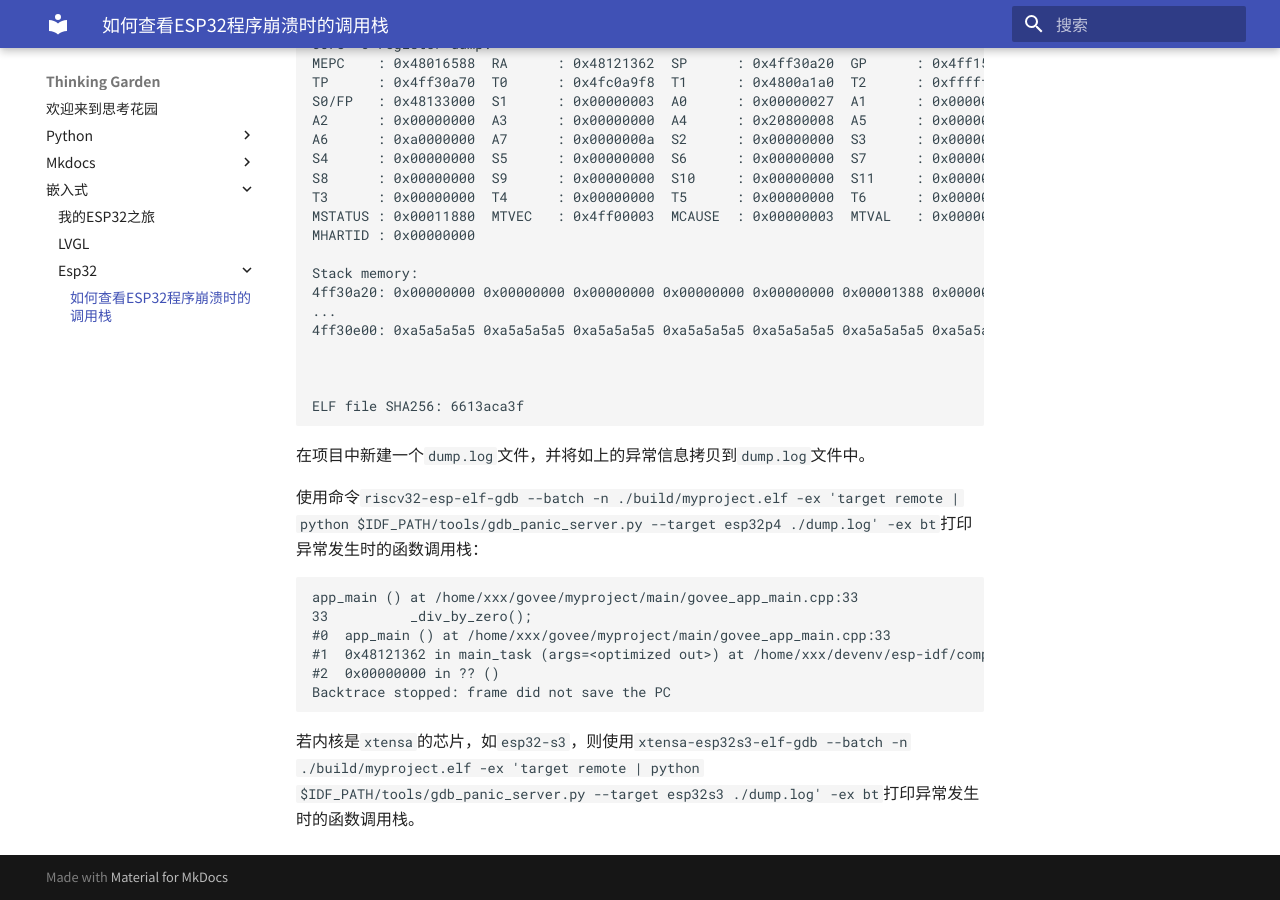
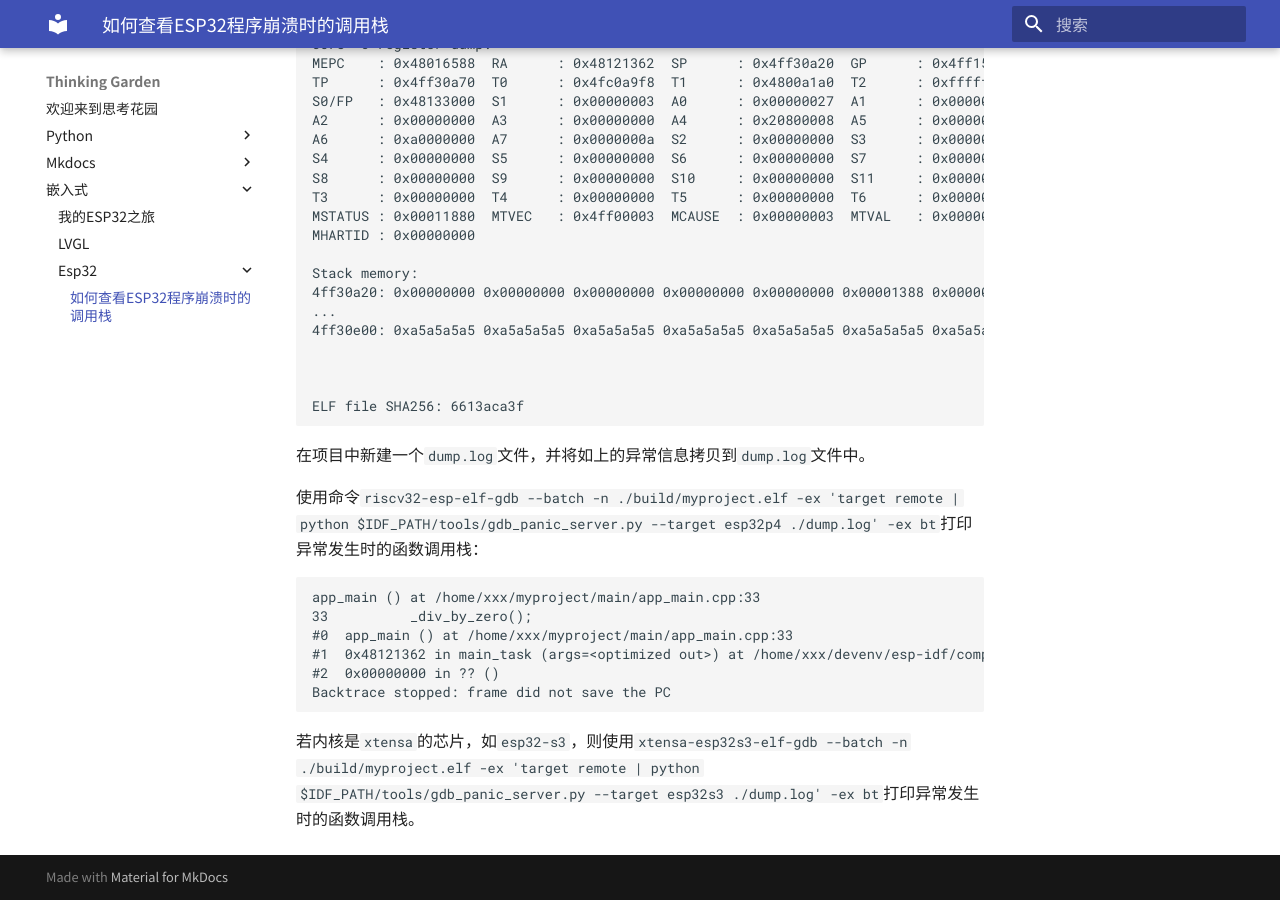
Before and after one commit to jokergu/wayman.github.io, an MkDocs documentation site: the page built from docs/嵌入式/esp32/如何查看ESP32程序崩溃时的调用栈.md, in a window 1280 px wide and 900 px high, scrolled down 564 px. Built offline with MkDocs 1.6.1 and Material for MkDocs 9.7.7, drawn with Linux system fonts in a browser that asks for light colours.

Commit message:
chore:delete some word

````diff
--- a/docs/嵌入式/esp32/如何查看ESP32程序崩溃时的调用栈.md
+++ b/docs/嵌入式/esp32/如何查看ESP32程序崩溃时的调用栈.md
@@ -45,9 +45,9 @@ ELF file SHA256: 6613aca3f
 
 使用命令`riscv32-esp-elf-gdb --batch -n ./build/myproject.elf -ex 'target remote | python $IDF_PATH/tools/gdb_panic_server.py --target esp32p4 ./dump.log' -ex bt`打印异常发生时的函数调用栈：
 ```
-app_main () at /home/xxx/govee/myproject/main/govee_app_main.cpp:33
+app_main () at /home/xxx/myproject/main/app_main.cpp:33
 33          _div_by_zero();
-#0  app_main () at /home/xxx/govee/myproject/main/govee_app_main.cpp:33
+#0  app_main () at /home/xxx/myproject/main/app_main.cpp:33
 #1  0x48121362 in main_task (args=<optimized out>) at /home/xxx/devenv/esp-idf/components/freertos/app_startup.c:208
 #2  0x00000000 in ?? ()
 Backtrace stopped: frame did not save the PC
````
